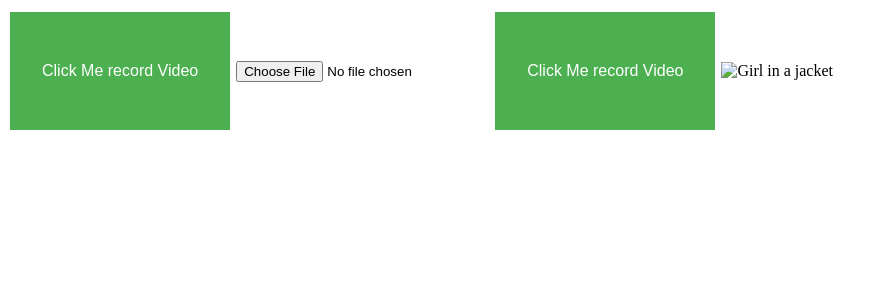
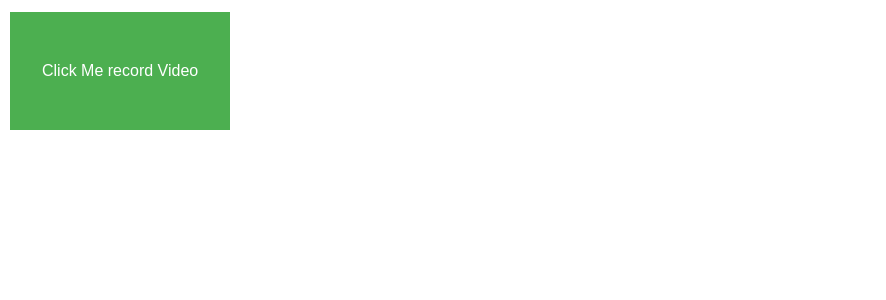
Before and after one commit to zhaojing/zhaojing.github.com, a Jekyll site: the page test.html, which Jekyll copies as it is, in a window 1280 px wide. Shown: the top 300 px of the page, without its empty margins (0-886 px from the left). Built offline with Jekyll 4.4.1, drawn with Linux system fonts in a browser that asks for light colours; part of the change alters nothing that is shown.

Commit message:
test html

```diff
--- a/test.html
+++ b/test.html
@@ -18,29 +18,23 @@
 </head>
 <body>
 <button  class="button" onclick="recordVideo()">Click Me record Video</button>
-<input id="imageSelector" type="file" name="image" accept="image/*" />
-<button  class="button" onclick="imageSelect()">Click Me record Video</button>
-<img  id="image" alt="Girl in a jacket" width="500" height="600">
-<script src="https://unpkg.com/dsbridge@3.0.7/dist/dsbridge.js">
-</script>
 <script>
-    window.onload = function() {
-        var imageSelector = document.getElementById("imageSelector");
-        imageSelector.addEventListener("change", handlerImageFile);
-    }
     function recordVideo() {
         bridge.call("recordVideo", function(result) {
-            alert(result);
-        });
-    }
-    function handlerImageFile() {
-        var reader = new FileReader();
-        reader.onload = function(e) {
-            // reader.result为图片地址
-            document.getElementById("image").src = reader.result;
-        }
-        alert("test" + e.target.files[0]);
-        reader.readAsDataURL(e.target.files[0]);
+            plus.io.resolveLocalFileSystemURL(result, function (entry) {
+                entry.file(function(file) {
+                    var reader = new FileReader();
+                    reader.onloadend = function (e) {
+                        // reader.result为图片地址
+                        console.log(this.result);
+                    }
+                    reader.readAsDataURL(file);
+                });
+            },function fail(e) {
+                console.log("FileSystem Error");
+                console.dir(e);
+            });
+    });
     }
 </script>
 
```
